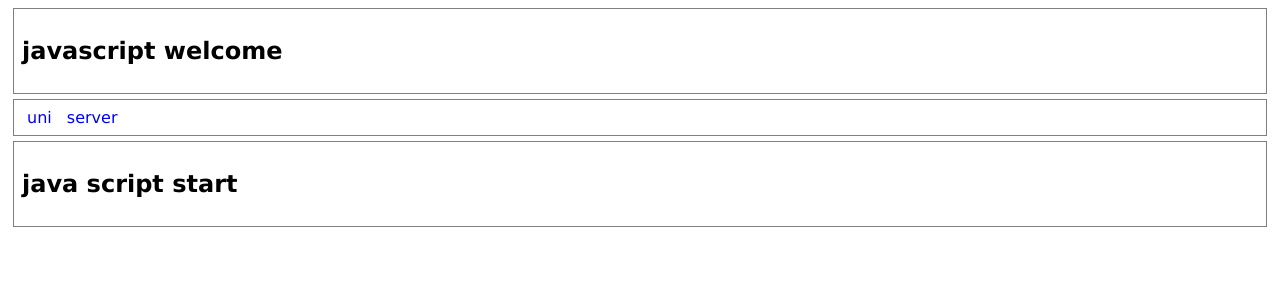
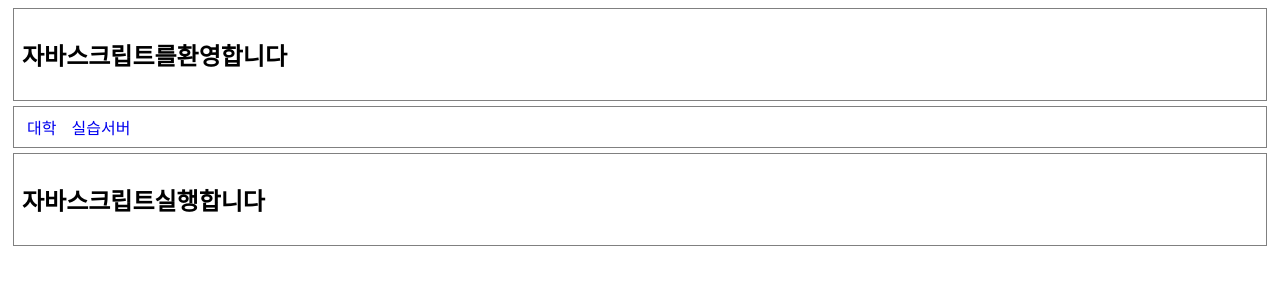
Before and after one commit to rlawog/rlawog1.github.io, a plain HTML site: page index.html in a window 1280 px wide. Drawn offline with Linux system fonts and the light colour scheme.

Commit message:
Update index.html

```diff
--- a/index.html
+++ b/index.html
@@ -15,22 +15,22 @@ a{text-decoration:none;}
 </style>
 <script type="text/javascript">
 function fnTest(){
-document.write("javascript welcome!")
-alert("javascript welcome!!");
+document.write("자바스크립트환영!")
+alert("자바스크립트환영!!");
 }
 </script>
-<title>java script pt</title>
+<title>자바스크립트실습</title>
 </head>
 <body>
 <header>
-<h2>javascript welcome</h2></header>
+<h2>자바스크립트를환영합니다</h2></header>
 <nav>
 <ul>
-<li><a href="http://www.dju.ac.kr">uni</a></li>
-<li><a href="http://hive.dju.ac.kr">server</a></li>
+<li><a href="http://www.dju.ac.kr">대학</a></li>
+<li><a href="http://hive.dju.ac.kr">실습서버</a></li>
 </ul></nav>
 <section>
-<h2>java script start</h2>
+<h2>자바스크립트실행합니다</h2>
 <script>fnTest();<script>
 </section>
 <footer>
```
